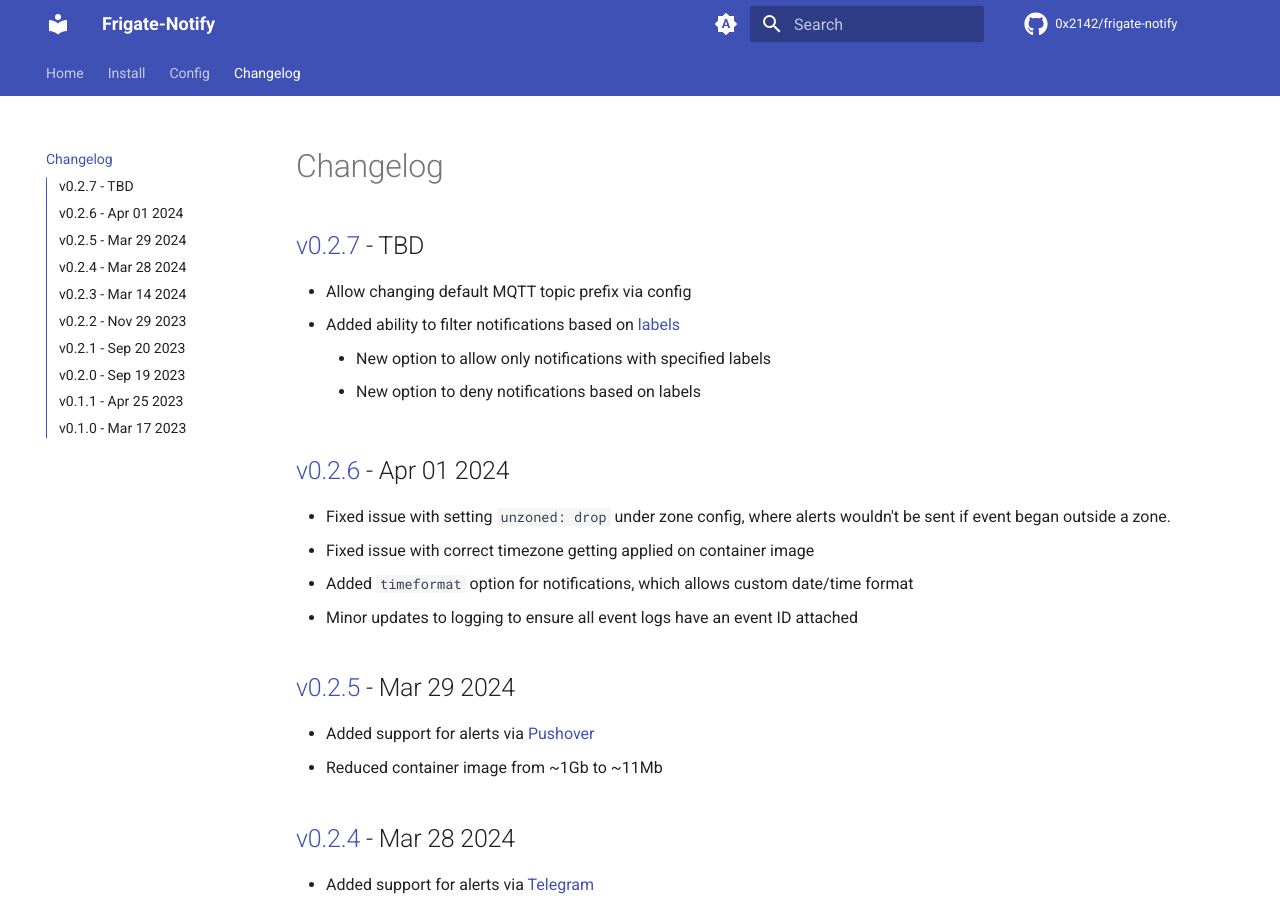
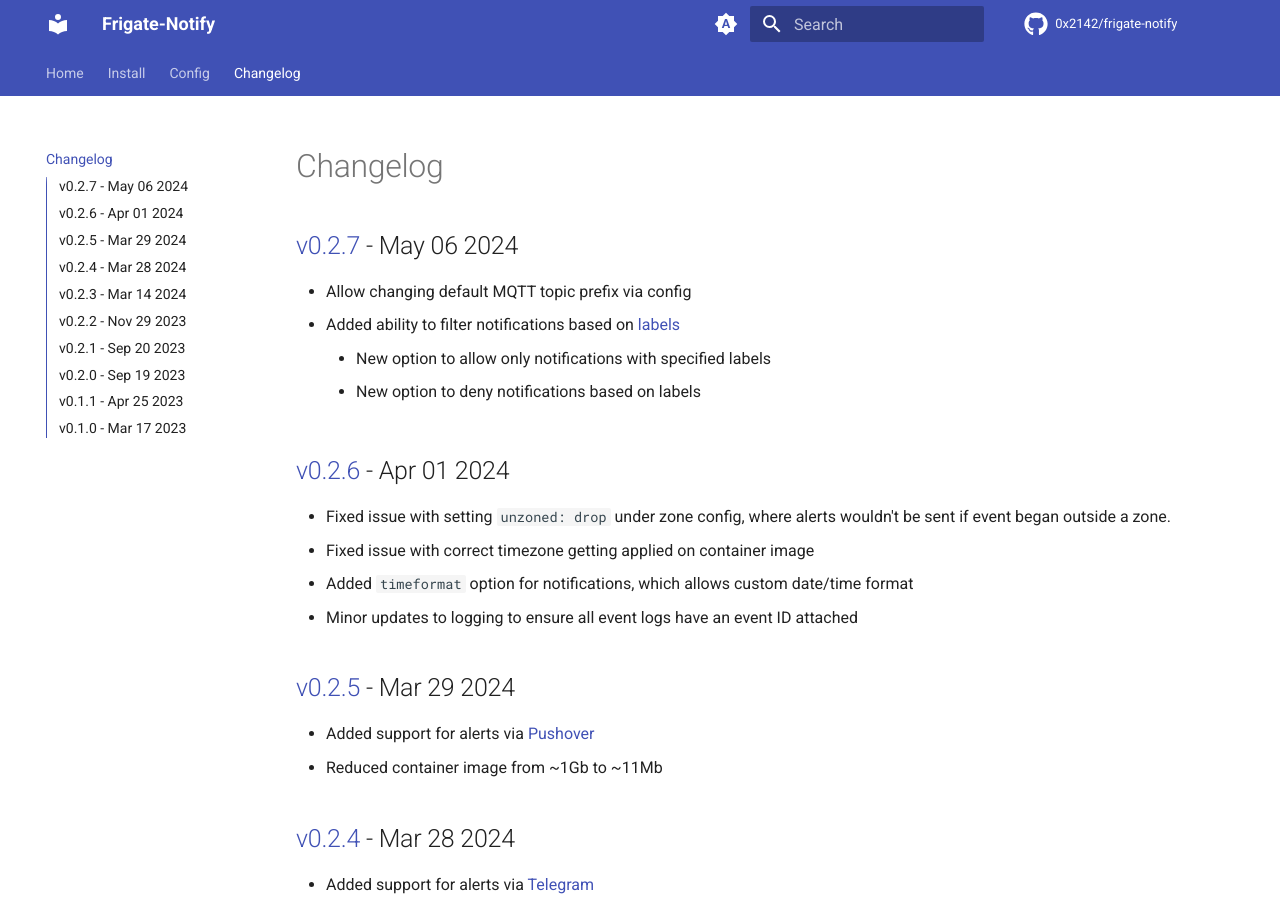
Before and after one commit to 0x2142/frigate-notify, an MkDocs documentation site: the page built from docs/changelog.md, in a window 1280 px wide and 900 px high. Built offline with MkDocs 1.6.1 and Material for MkDocs 9.7.7, drawn with Linux system fonts in a browser that asks for light colours; comment, search, counter and statistics services are not loaded.

Commit message:
Update changelog

```diff
--- a/docs/changelog.md
+++ b/docs/changelog.md
@@ -1,6 +1,6 @@
 # Changelog
 
-## [v0.2.7](https://github.com/0x2142/frigate-notify/releases/tag/v0.2.7) - TBD
+## [v0.2.7](https://github.com/0x2142/frigate-notify/releases/tag/v0.2.7) - May 06 2024
 
 - Allow changing default MQTT topic prefix via config
 - Added ability to filter notifications based on [labels](https://frigate-notify.0x2142.com/config/#labels)
```
